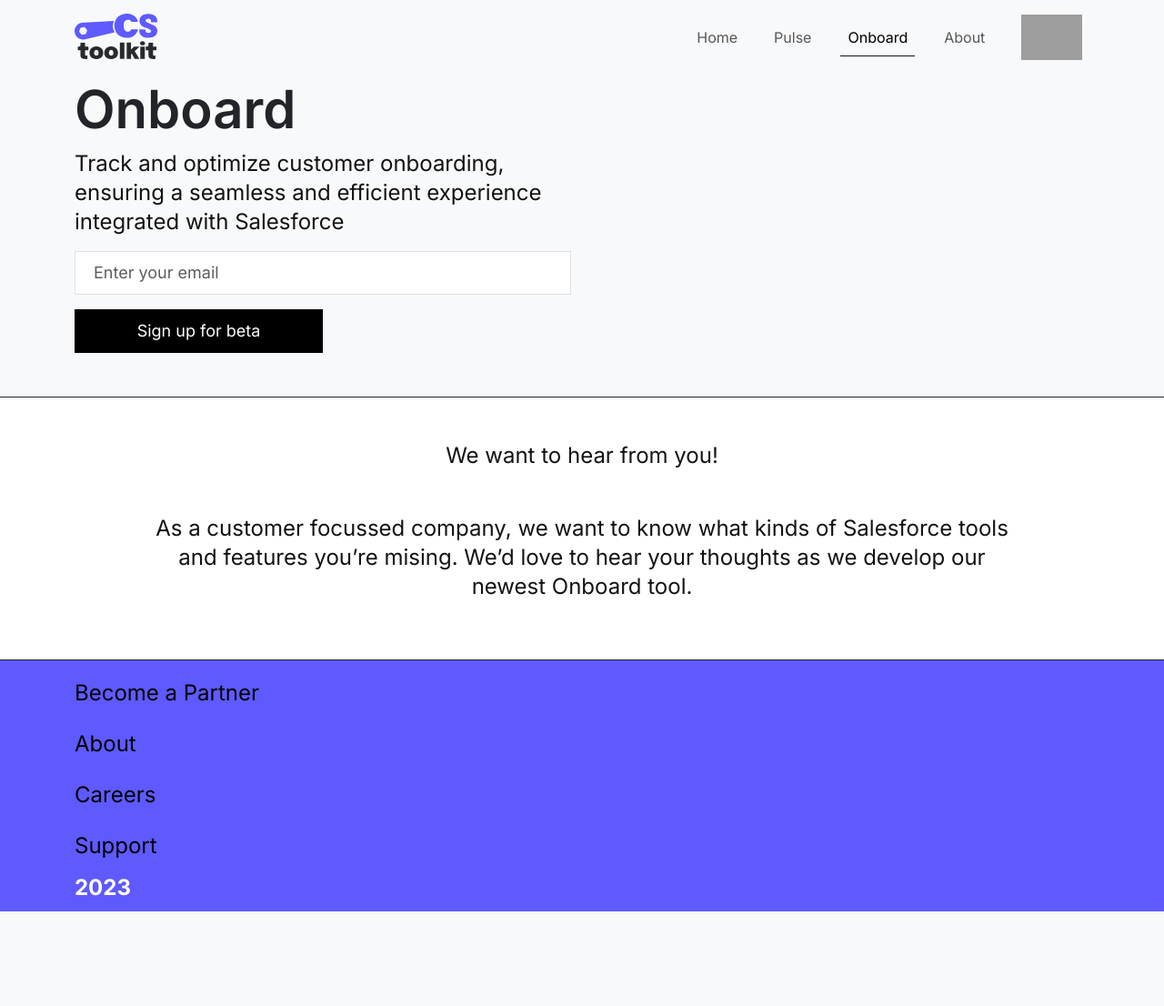
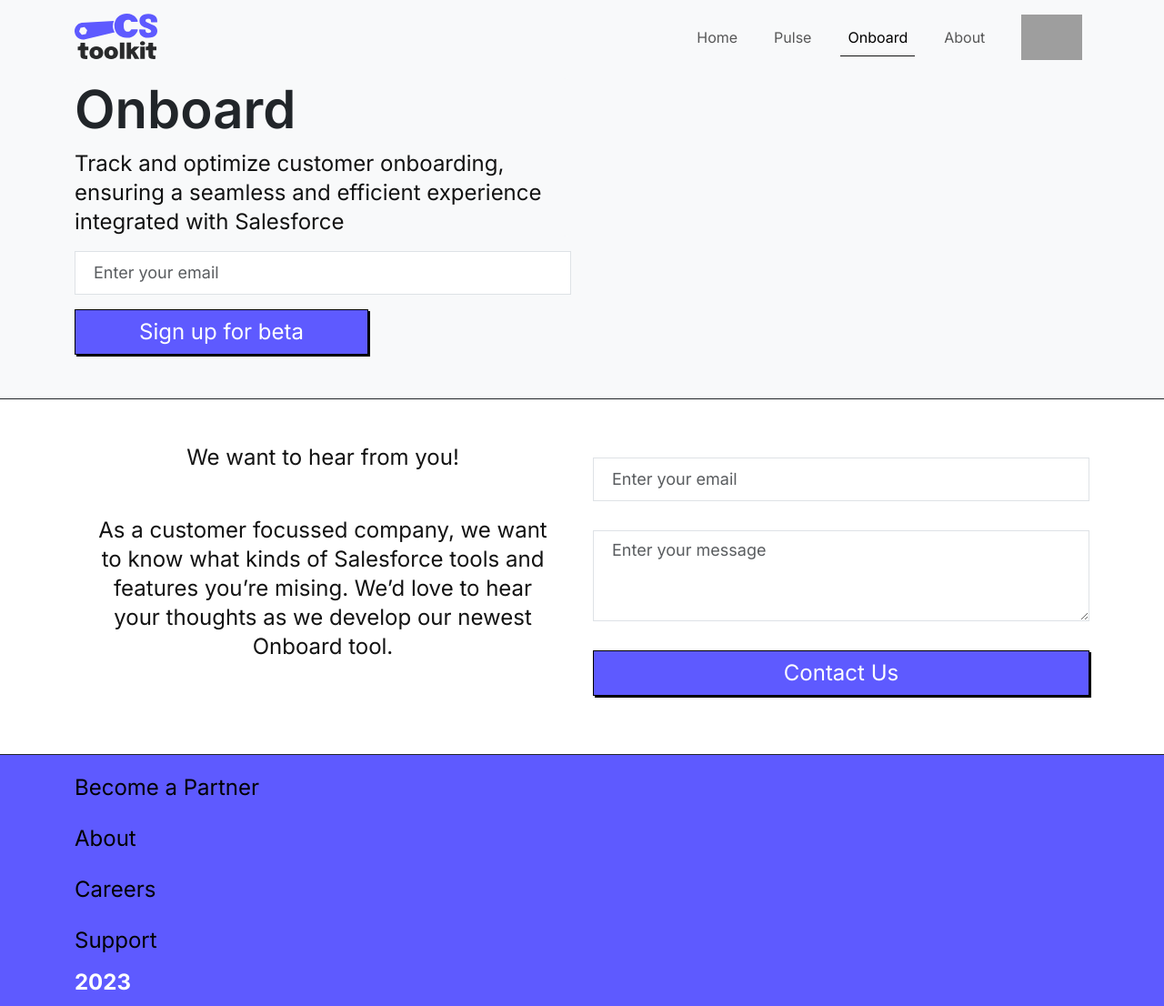
Before and after one commit to wbmcdonald4/cstoolkit, a Flask app: page /onboard in a window 1280 px wide. Shown: the whole page at 91% size. Before the commit the page ends 1002 px from the top, so only its background shows below. Run offline with Flask 3, Linux system fonts and the light colour scheme; some libraries are stand-ins or nearby versions; grey boxes are pictures that could not be loaded.

Commit message:
change button for appexchange

```diff
--- a/src/static/css/main.css
+++ b/src/static/css/main.css
@@ -584,3 +584,9 @@ h1.responsive-header {
 ul.custom-list {
   padding-left: 20%; /* adjust as needed */
 }
+
+.app-exchange-img {
+  height: 50px;
+  vertical-align: top;
+  /* box-shadow: 3px 3px 5px rgba(0, 0, 0, 0.3); */
+}
--- a/src/templates/components/onboard/feedback-section.html
+++ b/src/templates/components/onboard/feedback-section.html
@@ -1,5 +1,12 @@
-<p class="customer-content mb-5">We want to hear from you!</p>
+<div class="col-lg-6">
+  <p class="customer-content mb-5">We want to hear from you!</p>
 
-<div class="onboard-container">
-  <p class="onboard-content mx-auto">As a customer focussed company, we want to know what kinds of Salesforce tools and features you’re mising. We’d love to hear your thoughts as we develop our newest Onboard tool.</p>
+  <div class="onboard-container">
+    <p class="onboard-content mx-auto">As a customer focussed company, we want to know what kinds of Salesforce tools and features you’re mising. We’d love to hear your thoughts as we develop our newest Onboard tool.</p>
+  </div>
 </div>
+<div class="col-lg-6">
+  <div class="contact-flex-content">
+    {% include 'forms/contact_form.html' %}
+  </div>
+</div>
--- a/src/templates/forms/contact_form.html
+++ b/src/templates/forms/contact_form.html
@@ -6,6 +6,6 @@
       <textarea class="form-control custom-input" name="message" style="height: 100px; padding-top: 5px;" placeholder="Enter your message" required></textarea>
     </div>
     <div>
-      <button type="submit" class="custom-button w-100">Contact Us</button>
+      <button type="submit" class="purple-button w-100">Contact Us</button>
     </div>
 </form>
--- a/src/templates/forms/onboarding_email_form.html
+++ b/src/templates/forms/onboarding_email_form.html
@@ -3,6 +3,6 @@
     <input type="email" class="form-control custom-input" name="email" placeholder="Enter your email" required>
   </div>
   <div class="d-flex justify-content-start">
-    <button type="submit" class="custom-button onboard-button">Sign up for beta</button>
+    <button type="submit" class="purple-button">Sign up for beta</button>
   </div>
 </form>
--- a/src/templates/layout/footer.html
+++ b/src/templates/layout/footer.html
@@ -4,7 +4,7 @@
       <div class="row">
         <div class="footer-links">
           <a href="#" class="footer-link">Become a Partner</a>
-          <a href="{{ url_for('main.pulse') }}" class="footer-link">About</a>
+          <a href="{{ url_for('main.about') }}" class="footer-link">About</a>
           <a href="#" class="footer-link">Careers</a>
           <a href="#" class="footer-link">Support</a>
           <div class="footer-year-text">2023</div>
--- a/src/templates/layout/header.html
+++ b/src/templates/layout/header.html
@@ -23,7 +23,7 @@
           </li>
           <li class="nav-item" style="line-height: normal;">
             <a class="nav-link" href="https://appexchange.salesforce.com/appxListingDetail?listingId=a0N3000000B4QS2EAN" target="_blank">
-              <img src="{{ url_for('static', filename='images/salesforce/appexchange.svg') }}" alt="AppExchange Link" style="height: 50px; vertical-align: top;">
+              <img src="{{ url_for('static', filename='images/salesforce/appexchange-button.svg') }}" alt="AppExchange Link" class="app-exchange-img">
             </a>
           </li>
         </ul>
```
Also changed, not shown: src/static/images/salesforce/appexchange-button.svg (added).
